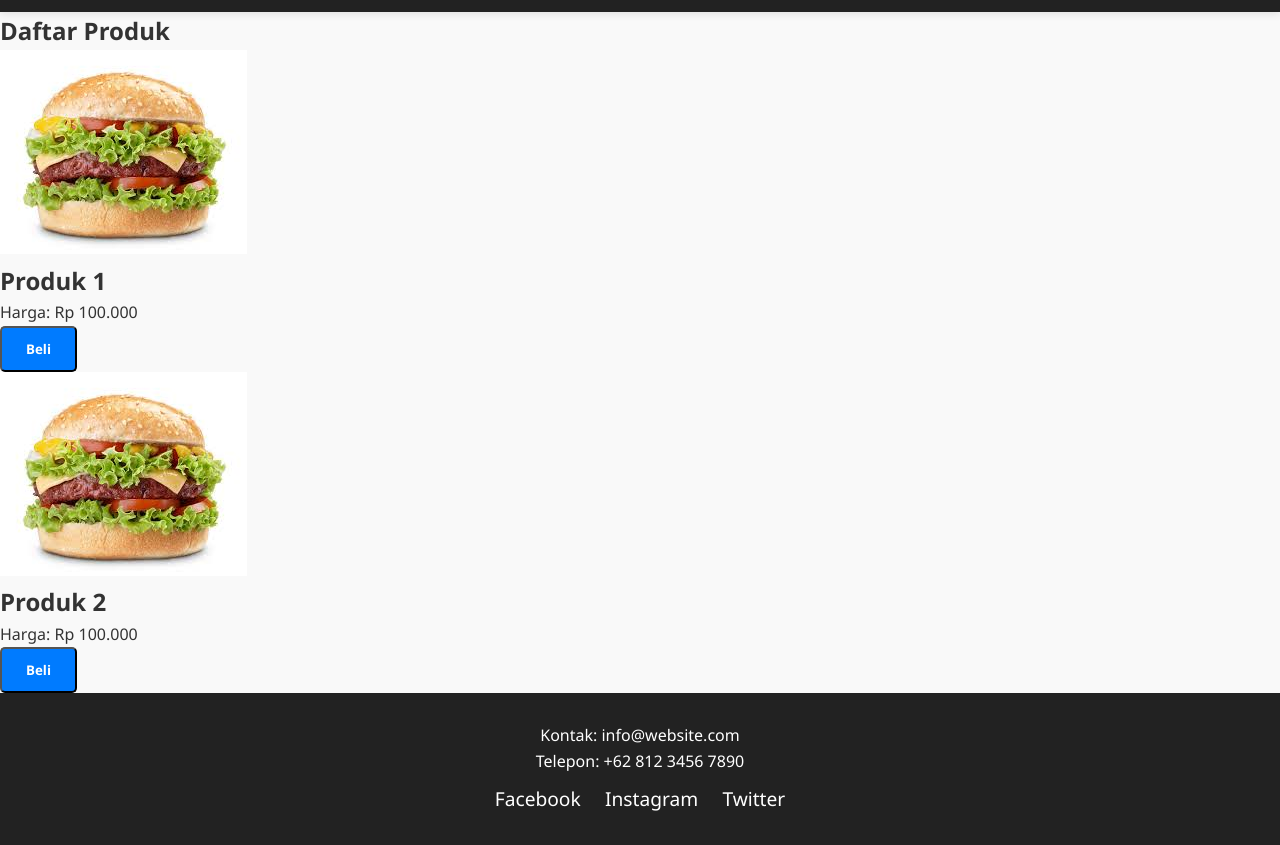
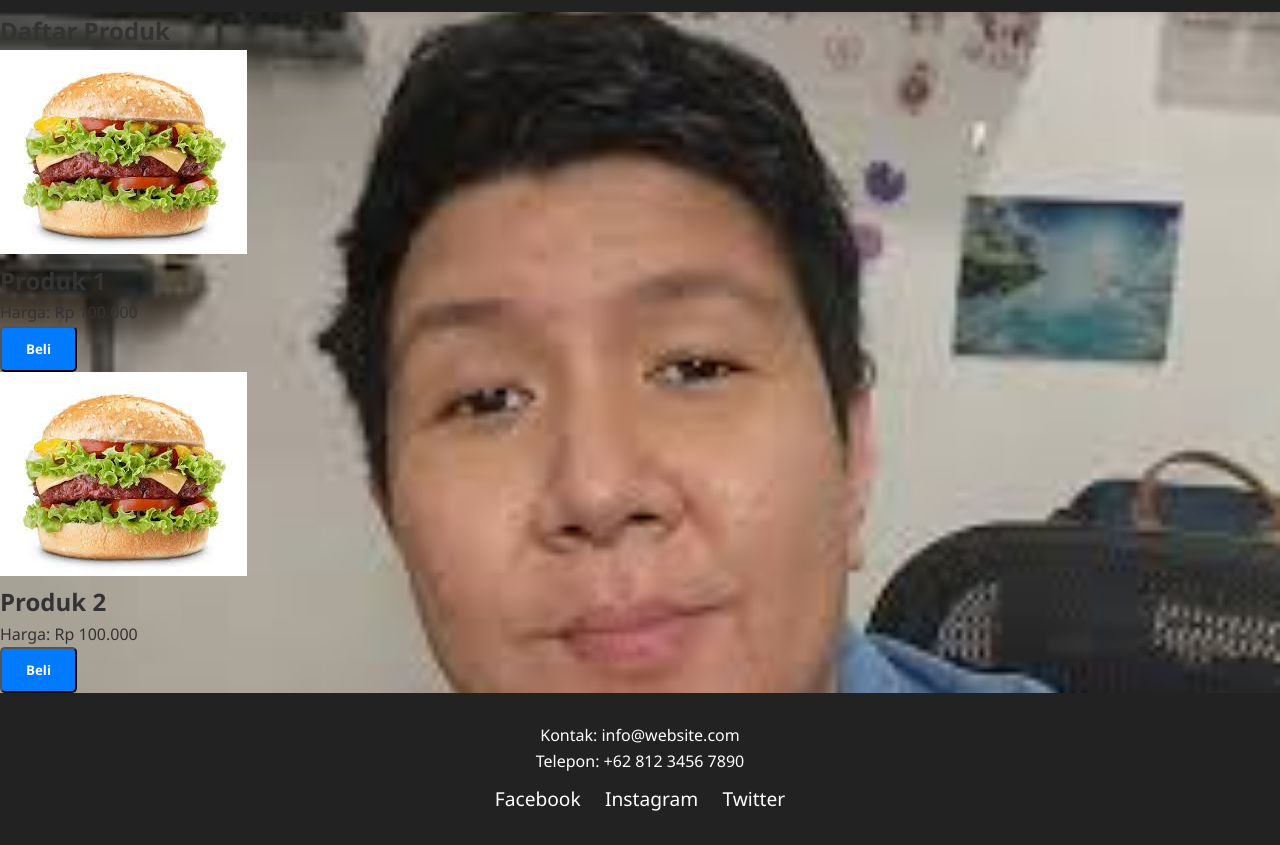
Before and after one commit to aqsasenarai-creator/my-room, a plain HTML site: page products.html in a window 1280 px wide. Shown: the part 66-911 px from the top of the page. Drawn offline with Linux system fonts and the light colour scheme.

Commit message:
Update style.css

```diff
--- a/style.css
+++ b/style.css
@@ -13,6 +13,12 @@ body {
     line-height: 1.6;
     animation: fadeIn 1s ease-in;
 }
+
+ body {
+      background-image: url('download.jpg');
+      background-repeat: no-repeat;
+      background-size: cover; /* Bisa juga: contain, auto */
+    }
 
 @keyframes fadeIn {
     from { opacity: 0; transform: translateY(10px); }
```
